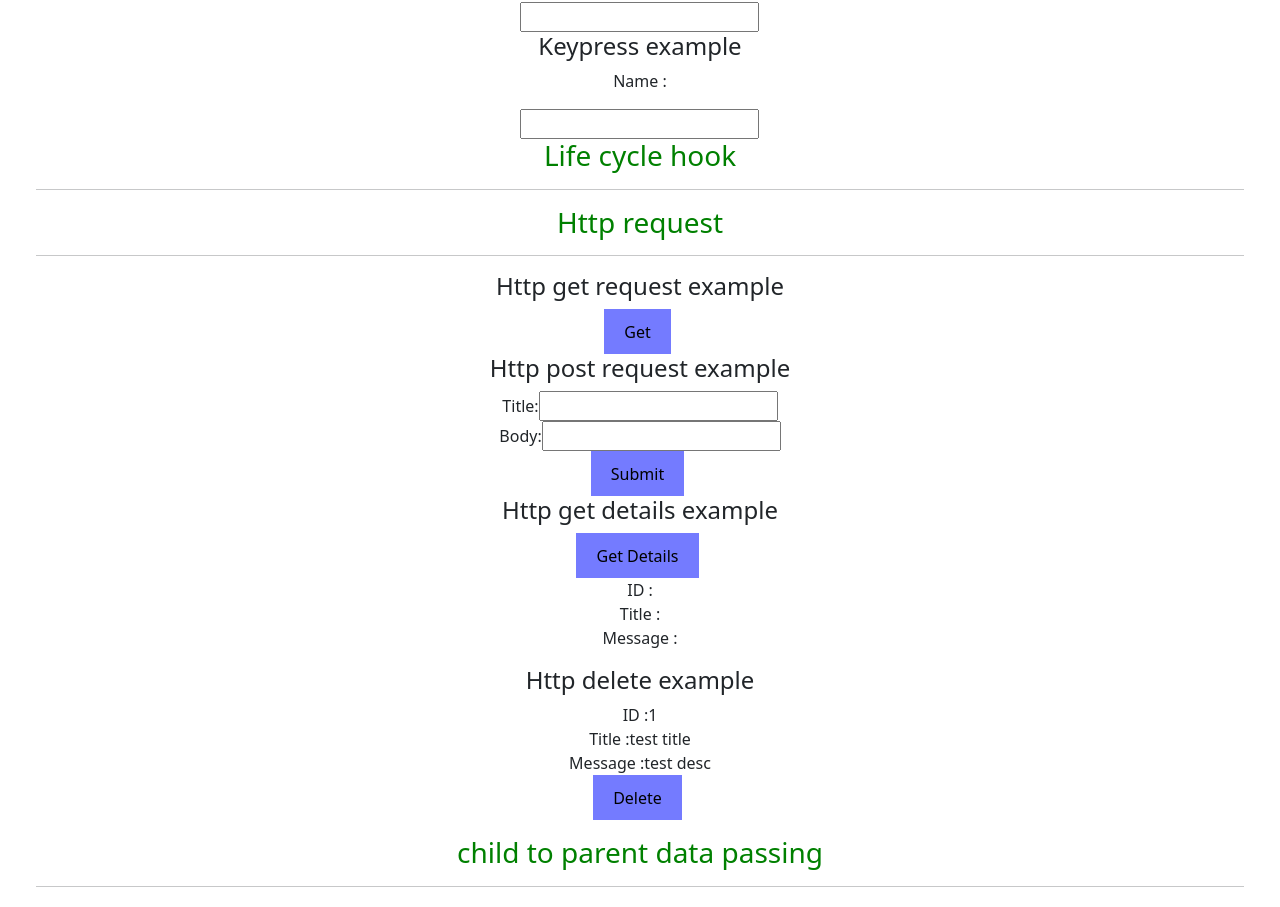
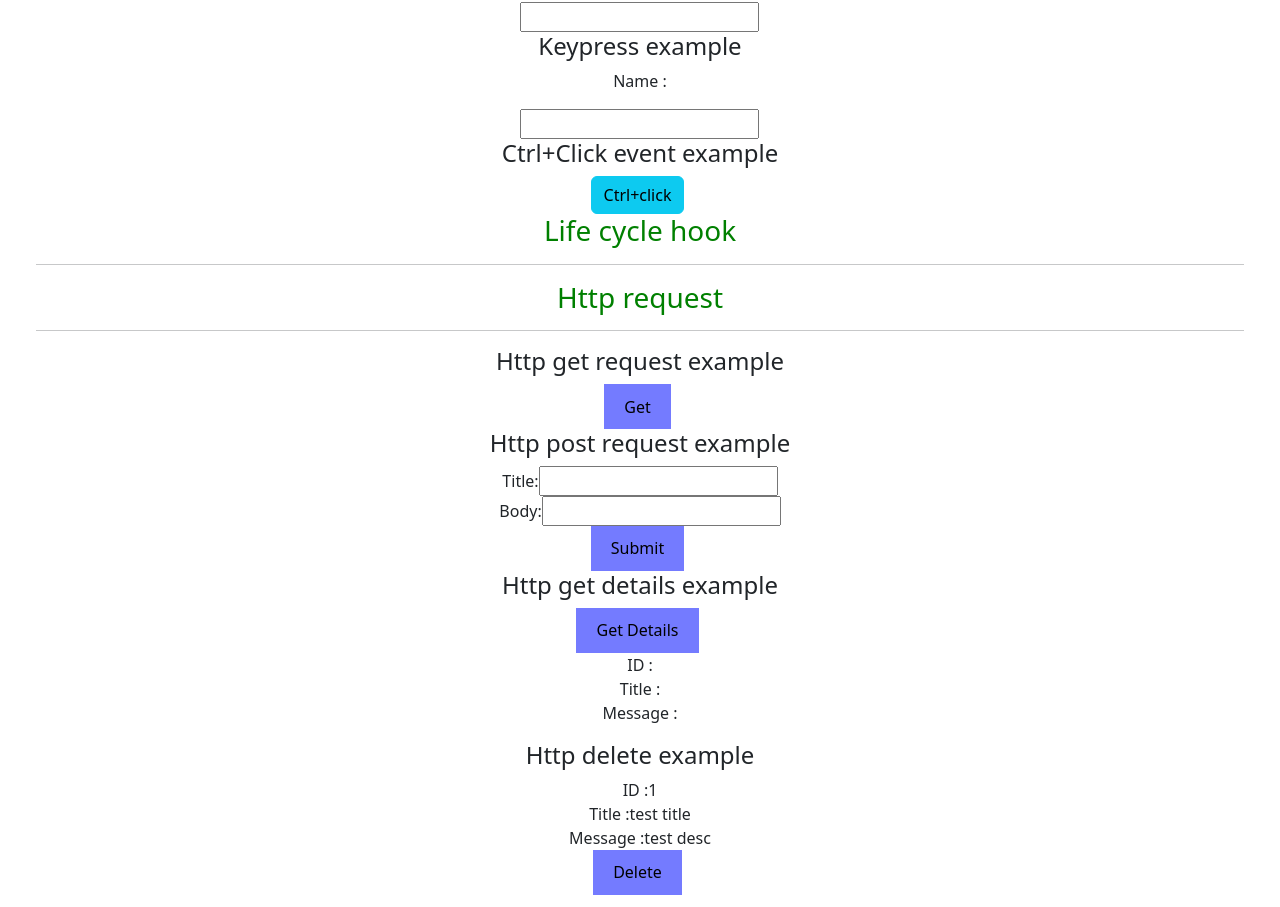
Before and after one commit to mamunurrashid1010/vuejs_practice, a Vue app: page / in a window 1280 px wide. Shown: the part 1380-2287 px from the top of the page. Built offline with nearby package versions, Linux system fonts and the light colour scheme.

Commit message:
Event Handling : ctrl+click event example

```diff
--- a/src/App.vue
+++ b/src/App.vue
@@ -16,6 +16,7 @@ import FormExample from "./components/form/FormExample.vue";
 import Login from "./components/form/Login.vue";
 import KeyupEvent from "./components/event_handling/KeyupEvent.vue";
 import Keypress from "./components/event_handling/Keypress.vue";
+import CtrlClick from "./components/event_handling/CtrlClick.vue";
 </script>
 
 <template>
@@ -46,6 +47,7 @@ import Keypress from "./components/event_handling/Keypress.vue";
   <ClickEvent/>
   <KeyupEvent/>
   <Keypress/>
+  <CtrlClick/>
 
   <!-- lifecycle hook example -->
   <h3 style="color: green">Life cycle hook</h3><hr>
--- /dev/null
+++ b/src/components/event_handling/CtrlClick.vue
@@ -0,0 +1,27 @@
+<template>
+  <div>
+
+    <h4>Ctrl+Click event example</h4>
+    <button class="btn btn-info" @click.ctrl="submit()">Ctrl+click</button>
+
+  </div>
+</template>
+
+<script>
+export default {
+  name:'CtrlClick',
+  data(){
+    return{
+    }
+  },
+  methods:{
+    submit(){
+      alert('Hello');
+    }
+  }
+}
+</script>
+
+<style>
+
+</style>
```
Also changed, not shown: 1 other file (tests, documents, lock files or other folders).
